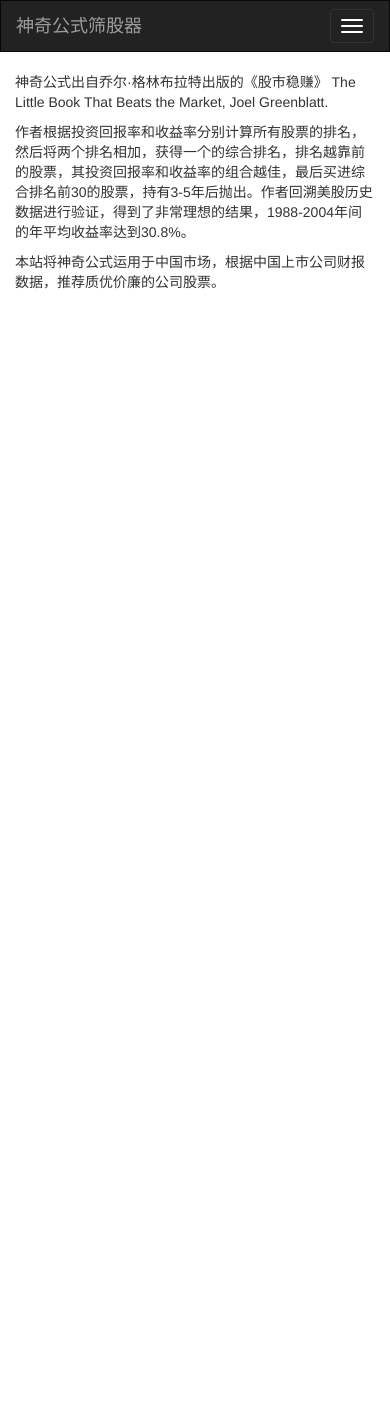
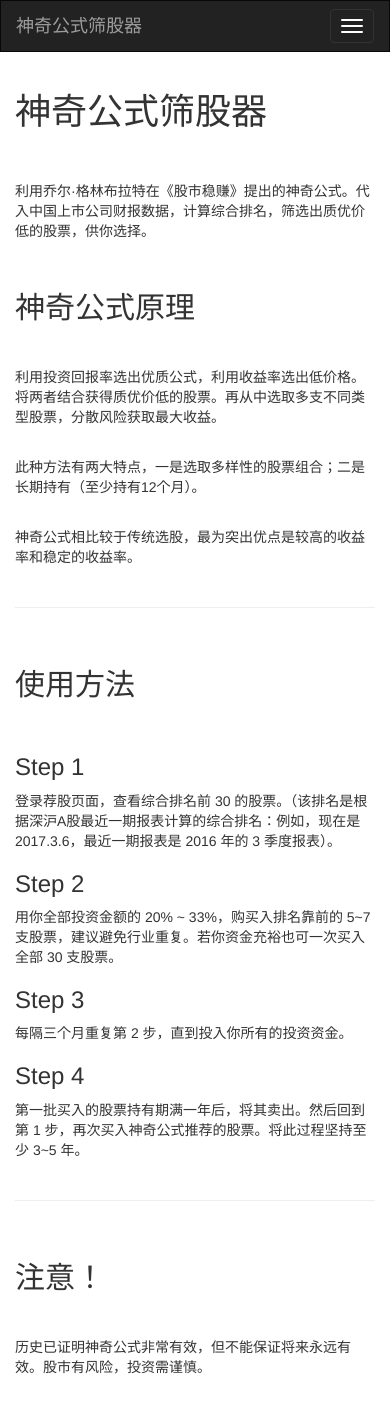
Before and after one commit to leilayanhui/Magic-Formula-Cn, a Flask app: page /help in a window 390 px wide. Shown: the top 1424 px of the page. Before the commit the page ends 289 px from the top, so only its background shows below. Run offline with Flask 2, Linux system fonts and the light colour scheme; some libraries are stand-ins or nearby versions.

Commit message:
fix logout, update help.html

```diff
--- a/app/main/views.py
+++ b/app/main/views.py
@@ -1,5 +1,5 @@
 from flask import render_template, session, redirect, request, url_for, flash
-from flask_login import login_user, login_required
+from flask_login import login_user, logout_user, login_required
 
 from . import main
 from .forms import LoginForm, RegisterForm
--- a/app/templates/help.html
+++ b/app/templates/help.html
@@ -4,10 +4,44 @@
 
  {% block page_content %}
  <div class='help'>
-  <p>神奇公式出自乔尔·格林布拉特出版的《股市稳赚》 The Little Book That Beats the Market, Joel Greenblatt. <br /></p>
+   <div class='header'>
+     <h1 class='title'>神奇公式筛股器<br/><br/></h1>
+     <p class='description'>利用乔尔·格林布拉特在《股市稳赚》提出的神奇公式。代入中国上市公司财报数据，计算综合排名，筛选出质优价低的股票，供你选择。<br/><br/></p>
+   </div>
 
-  <p>作者根据投资回报率和收益率分别计算所有股票的排名，然后将两个排名相加，获得一个的综合排名，排名越靠前的股票，其投资回报率和收益率的组合越佳，最后买进综合排名前30的股票，持有3-5年后抛出。作者回溯美股历史数据进行验证，得到了非常理想的结果，1988-2004年间的年平均收益率达到30.8%。 <br /></p>
+   <div class='row'>
+     <div class='col-sm-8 main'>
+       <h2 class='title'>神奇公式原理<br/><br/></h2>
+       <p class='description'>利用投资回报率选出优质公式，利用收益率选出低价格。将两者结合获得质优价低的股票。再从中选取多支不同类型股票，分散风险获取最大收益。<br/><br/></p>
+       <p>此种方法有两大特点，一是选取多样性的股票组合；二是长期持有（至少持有12个月）。<br/><br/></p>
+       <p>神奇公式相比较于传统选股，最为突出优点是较高的收益率和稳定的收益率。<br/><br/></p>
+       <hr><br/>
 
-  <p>本站将神奇公式运用于中国市场，根据中国上市公司财报数据，推荐质优价廉的公司股票。 <br /></p>
+       <h2 class='title'>使用方法<br/><br/></h2>
+       <h3>Step 1<br/></h3>
+       <p>登录荐股页面，查看综合排名前 30 的股票。（该排名是根据深沪A股最近一期报表计算的综合排名：例如，现在是 2017.3.6，最近一期报表是 2016 年的 3 季度报表）。<br/></p>
+       <h3>Step 2<br/></h3>
+       <p>用你全部投资金额的 20% ~ 33%，购买入排名靠前的 5~7 支股票，建议避免行业重复。若你资金充裕也可一次买入全部 30 支股票。<br/></p>
+       <h3>Step 3<br/></h3>
+       <p>每隔三个月重复第 2 步，直到投入你所有的投资资金。<br/></p>
+       <h3>Step 4<br/></h3>
+       <p>第一批买入的股票持有期满一年后，将其卖出。然后回到第 1 步，再次买入神奇公式推荐的股票。将此过程坚持至少 3~5 年。<br/><br/></p>
+       <hr><br/>
+
+
+       <h2 class='title'>注意！<br/><br/></h2>
+       <p class='description'>历史已证明神奇公式非常有效，但不能保证将来永远有效。股市有风险，投资需谨慎。</p><br/><br/>
+     </div>
+
+     <div class='col-sm-3 col-sm-offset-1 sidebar'>
+       <div class='sidebar-module'>
+         <p>
+           <a href='https://www.amazon.com/Little-Still-Market-Books-Profits/dp/0470624159/ref=sr_1_1?ie=UTF8&s=books&qid=1284643589&sr=8-1' target="_blank">
+           <img border='0' src='http://ol54chb9n.bkt.clouddn.com/little_book.png' width='274' height='388' />
+         </a>
+         </p>
+       </div>
+     </div>
+   </div>
 </div>
 {% endblock %}
```
